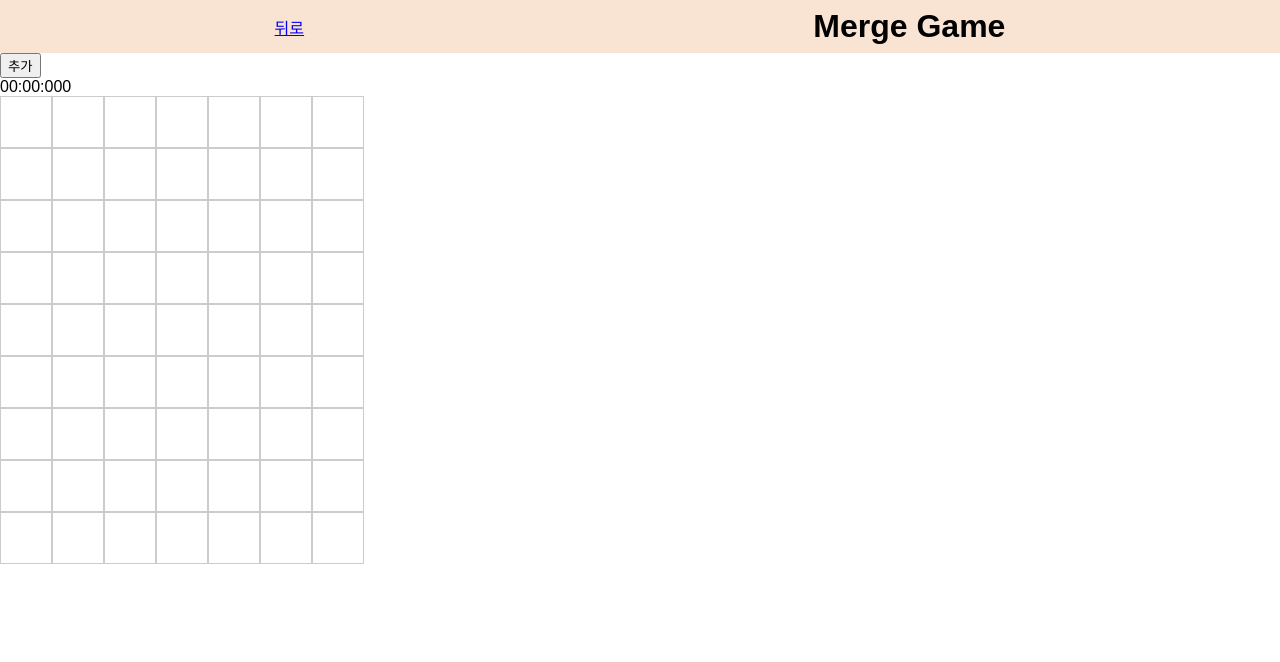
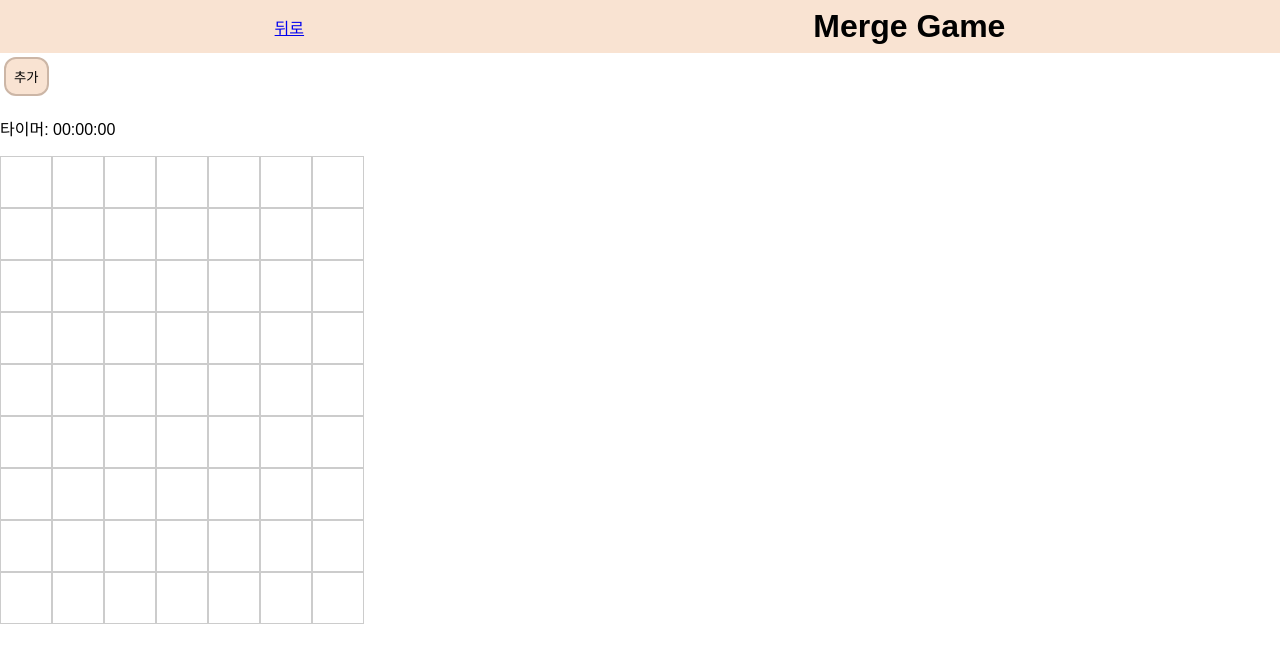
Before and after one commit to minju0809/React-Page, a React (Create React App) app: page /game/merge in a window 1280 px wide. Shown: the top 662 px of the page. Built offline with nearby package versions, Linux system fonts and the light colour scheme.

Commit message:
버튼 CSS 수정, Merge 타이머 수정

```diff
--- a/src/App.css
+++ b/src/App.css
@@ -30,6 +30,21 @@ header {
 
 header h1 {
   margin: 0;
+}
+
+button {
+  cursor: pointer;
+  padding: 8px;
+  margin: 4px;
+  background-color: var(--main-color);
+  border: 2px solid var(--section-color);
+  border-radius: 12px;
+  transition: .3s;
+}
+
+button:hover {
+  background-color: var(--section-color);
+  border: 2px solid var(--main-color);
 }
 
 nav ul {
--- a/src/components/Game/Baseball.jsx
+++ b/src/components/Game/Baseball.jsx
@@ -138,6 +138,13 @@ const Baseball = () => {
             Start
           </button>
           <p className="baseball-timer">타이머: {formatTime(timer)}</p>
+          <button
+            type="button"
+            onClick={handleRestart}
+            disabled={!gameStarted}
+          >
+            Restart
+          </button>
           <br></br>
           <input
             type="text"
@@ -150,13 +157,6 @@ const Baseball = () => {
           />
           <button type="submit" disabled={!gameStarted}>
             Guess
-          </button>
-          <button
-            type="button"
-            onClick={handleRestart}
-            disabled={!gameStarted}
-          >
-            Restart
           </button>
           {error && <p>{error}</p>}
         </form>
--- a/src/components/Game/Merge.jsx
+++ b/src/components/Game/Merge.jsx
@@ -1,6 +1,15 @@
-import React, { useState, useEffect } from "react";
+import React, { useState, useEffect, useRef } from "react";
 import { Link } from "react-router-dom";
 import "../../App.css";
+
+const formatTime = (time) => {
+  const minutes = Math.floor(time / 60000);
+  const seconds = Math.floor((time / 1000) % 60);
+  const milliseconds = Math.floor((time % 1000) / 10);
+  return `${minutes.toString().padStart(2, "0")}:${seconds
+    .toString()
+    .padStart(2, "0")}:${milliseconds.toString().padStart(2, "0")}`;
+};
 
 const Merge = () => {
   const width = 7;
@@ -13,6 +22,13 @@ const Merge = () => {
   const [timer, setTimer] = useState(0);
   const [timerStarted, setTimerStarted] = useState(false);
   const [stoppedTime, setStoppedTime] = useState(0);
+  const timerRef = useRef(null);
+
+  useEffect(() => {
+    return () => {
+      clearInterval(timerRef.current);
+    };
+  }, []);
 
   const handleAddNumber = () => {
     const emptyCells = [];
@@ -35,6 +51,10 @@ const Merge = () => {
 
       if (!timerStarted) {
         setTimerStarted(true);
+        setTimer(0);
+        timerRef.current = setInterval(() => {
+          setTimer((prevTimer) => prevTimer + 10);
+        }, 10);
       }
     }
   };
@@ -69,35 +89,13 @@ const Merge = () => {
     setPopupVisible(false);
   };
 
-  const formatTime = (time) => {
-    const minutes = Math.floor(time / 60000).toString().padStart(2, '0');
-    const seconds = Math.floor((time % 60000) / 1000).toString().padStart(2, '0');
-    const milliseconds = (time % 1000).toString().padStart(3, '0');
-    return `${minutes}:${seconds}:${milliseconds}`;
-  };
-
   useEffect(() => {
-    let intervalId = null;
-
-    if (timerStarted && !popupVisible && !grid.flat().includes(5)) {
-      intervalId = setInterval(() => {
-        setTimer((prevTimer) => prevTimer + 100);
-      }, 100);
-    } else {
-      clearInterval(intervalId);
-
-      if (timerStarted && grid.flat().includes(5)) {
-        setTimerStarted(false);
-        setStoppedTime((prevTimer) => prevTimer + timer);
-      }
-
-      setTimer(0);
+    if (timerStarted && grid.flat().includes(5)) {
+      clearInterval(timerRef.current);
+      setTimerStarted(false);
+      setStoppedTime((prevStoppedTime) => prevStoppedTime + timer);
     }
-
-    return () => {
-      clearInterval(intervalId);
-    };
-  }, [timerStarted, popupVisible, grid, timer]);
+  }, [timerStarted, grid, timer]);
 
   return (
     <div>
@@ -107,7 +105,7 @@ const Merge = () => {
       </header>
       <div className="merge-container">
         <button onClick={handleAddNumber}>추가</button>
-        <div className="timer">{formatTime(timerStarted ? timer : stoppedTime)}</div>
+        <p className="merge-timer">타이머: {formatTime(timer)}</p>
         {grid.map((row, rowIndex) => (
           <div key={rowIndex} className="row">
             {row.map((cell, colIndex) => (
```
